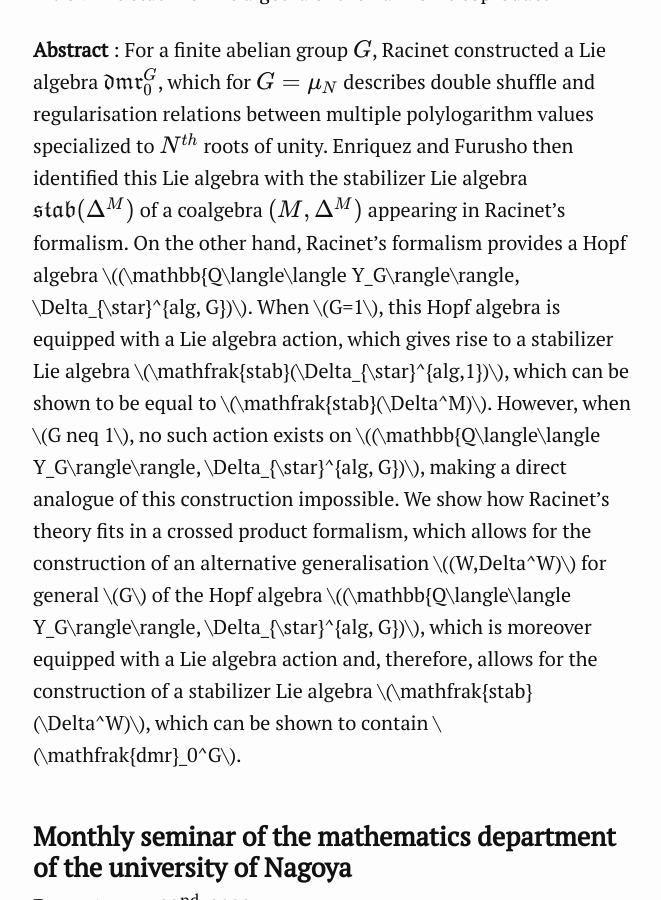
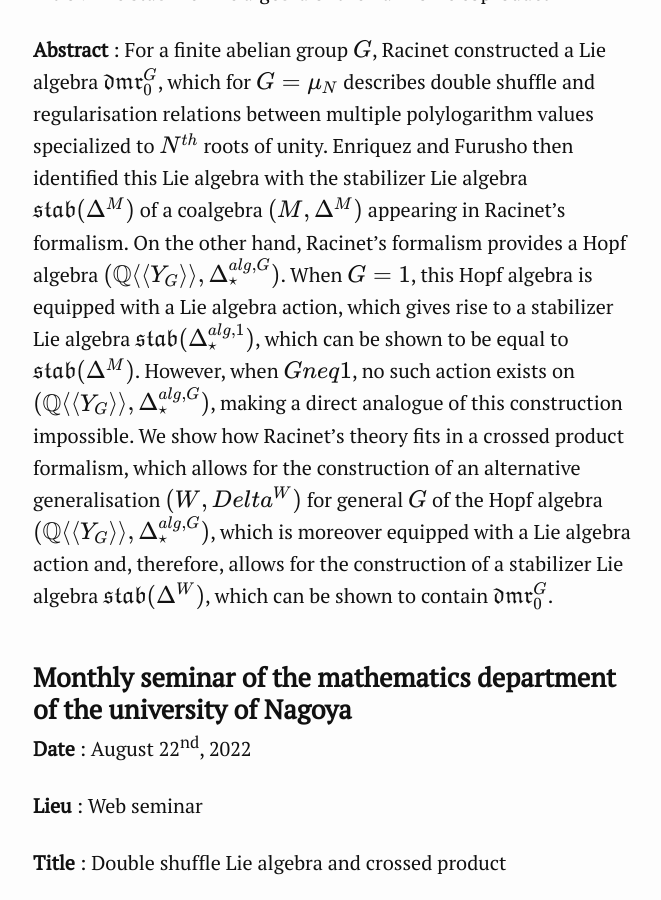
Before and after one commit to khalefyaddaden/khalefyaddaden.github.io, a Jekyll site: the page built from research.markdown, in a window 1280 px wide and 900 px high, scrolled down 1029 px. Shown: the whole window, without its empty margins (307-968 px from the left). Built offline with Jekyll 4.4.1, drawn with Linux system fonts in a browser that asks for light colours.

```diff
--- a/research.markdown
+++ b/research.markdown
@@ -19,7 +19,7 @@ I am currently working on my thesis about the Algebraic structures associated to
 
 **Title** : The stablizer Lie algebra of the harmonic coproduct
 
-**Abstract** : For a finite abelian group $$G$$, Racinet constructed a Lie algebra $$\mathfrak{dmr}_0^G$$, which for $$G=\mu_N$$ describes double shuffle and regularisation relations between multiple polylogarithm values specialized to $$N^{th}$$ roots of unity. Enriquez and Furusho then identified this Lie algebra with the stabilizer Lie algebra $$\mathfrak{stab}(\Delta^M)$$ of a coalgebra $$(M, \Delta^M)$$ appearing in Racinet's formalism. On the other hand, Racinet's formalism provides a Hopf algebra $$(\mathbb{Q\langle\langle Y_G\rangle\rangle, \Delta_{\star}^{alg, G})$$. When $$G=1$$, this Hopf algebra is equipped with a Lie algebra action, which gives rise to a stabilizer Lie algebra $$\mathfrak{stab}(\Delta_{\star}^{alg,1})$$, which can be shown to be equal to $$\mathfrak{stab}(\Delta^M)$$. However, when $$G neq 1$$, no such action exists on $$(\mathbb{Q\langle\langle Y_G\rangle\rangle, \Delta_{\star}^{alg, G})$$, making a direct analogue of this construction impossible. We show how Racinet's theory fits in a crossed product formalism, which allows for the construction of an alternative generalisation $$(W,Delta^W)$$ for general $$G$$ of the Hopf algebra $$(\mathbb{Q\langle\langle Y_G\rangle\rangle, \Delta_{\star}^{alg, G})$$, which is moreover equipped with a Lie algebra action and, therefore, allows for the construction of a stabilizer Lie algebra $$\mathfrak{stab}(\Delta^W)$$, which can be shown to contain $$\mathfrak{dmr}_0^G$$.
+**Abstract** : For a finite abelian group $$G$$, Racinet constructed a Lie algebra $$\mathfrak{dmr}_0^G$$, which for $$G=\mu_N$$ describes double shuffle and regularisation relations between multiple polylogarithm values specialized to $$N^{th}$$ roots of unity. Enriquez and Furusho then identified this Lie algebra with the stabilizer Lie algebra $$\mathfrak{stab}(\Delta^M)$$ of a coalgebra $$(M, \Delta^M)$$ appearing in Racinet's formalism. On the other hand, Racinet's formalism provides a Hopf algebra $$(\mathbb{Q}\langle\langle Y_G\rangle\rangle, \Delta_{\star}^{alg, G})$$. When $$G=1$$, this Hopf algebra is equipped with a Lie algebra action, which gives rise to a stabilizer Lie algebra $$\mathfrak{stab}(\Delta_{\star}^{alg,1})$$, which can be shown to be equal to $$\mathfrak{stab}(\Delta^M)$$. However, when $$G neq 1$$, no such action exists on $$(\mathbb{Q}\langle\langle Y_G\rangle\rangle, \Delta_{\star}^{alg, G})$$, making a direct analogue of this construction impossible. We show how Racinet's theory fits in a crossed product formalism, which allows for the construction of an alternative generalisation $$(W,Delta^W)$$ for general $$G$$ of the Hopf algebra $$(\mathbb{Q}\langle\langle Y_G\rangle\rangle, \Delta_{\star}^{alg, G})$$, which is moreover equipped with a Lie algebra action and, therefore, allows for the construction of a stabilizer Lie algebra $$\mathfrak{stab}(\Delta^W)$$, which can be shown to contain $$\mathfrak{dmr}_0^G$$.
 
 ### Monthly seminar of the mathematics department of the university of Nagoya
 **Date** : August 22<sup>nd</sup>, 2022
```
